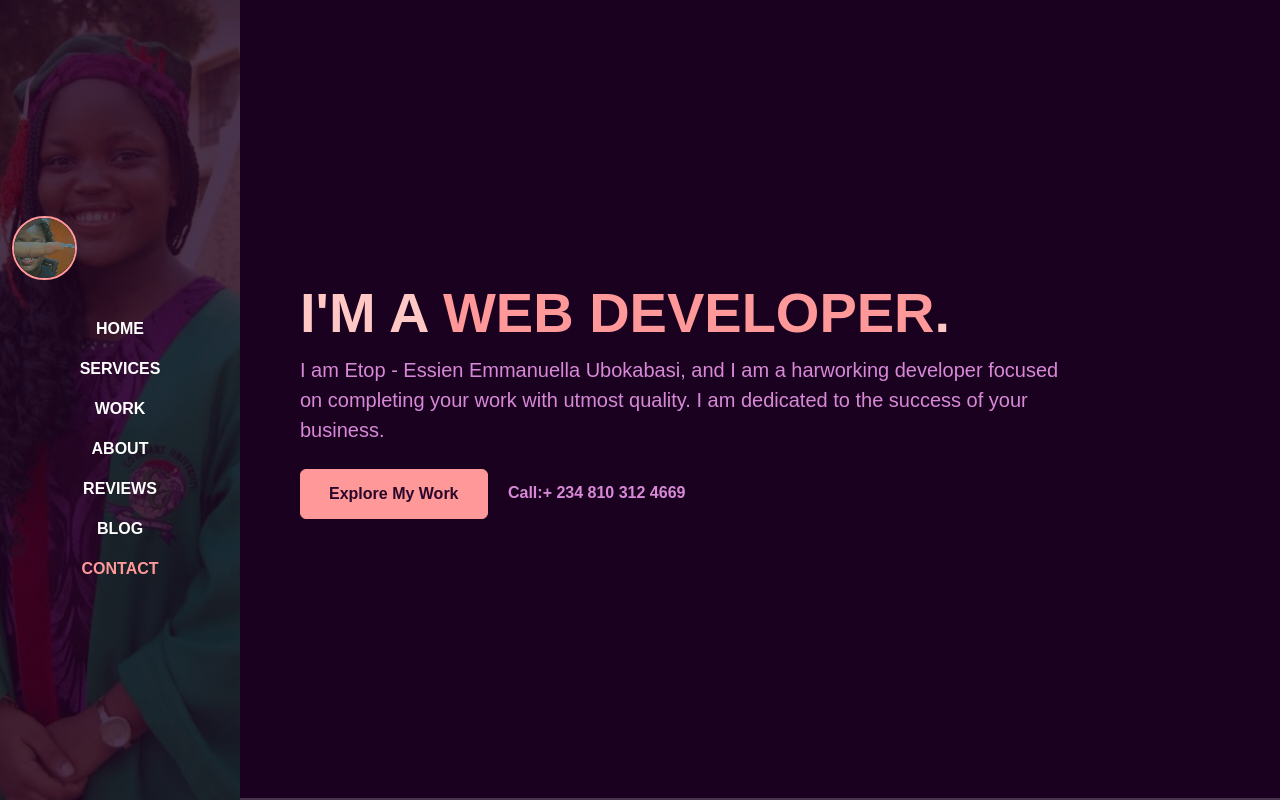
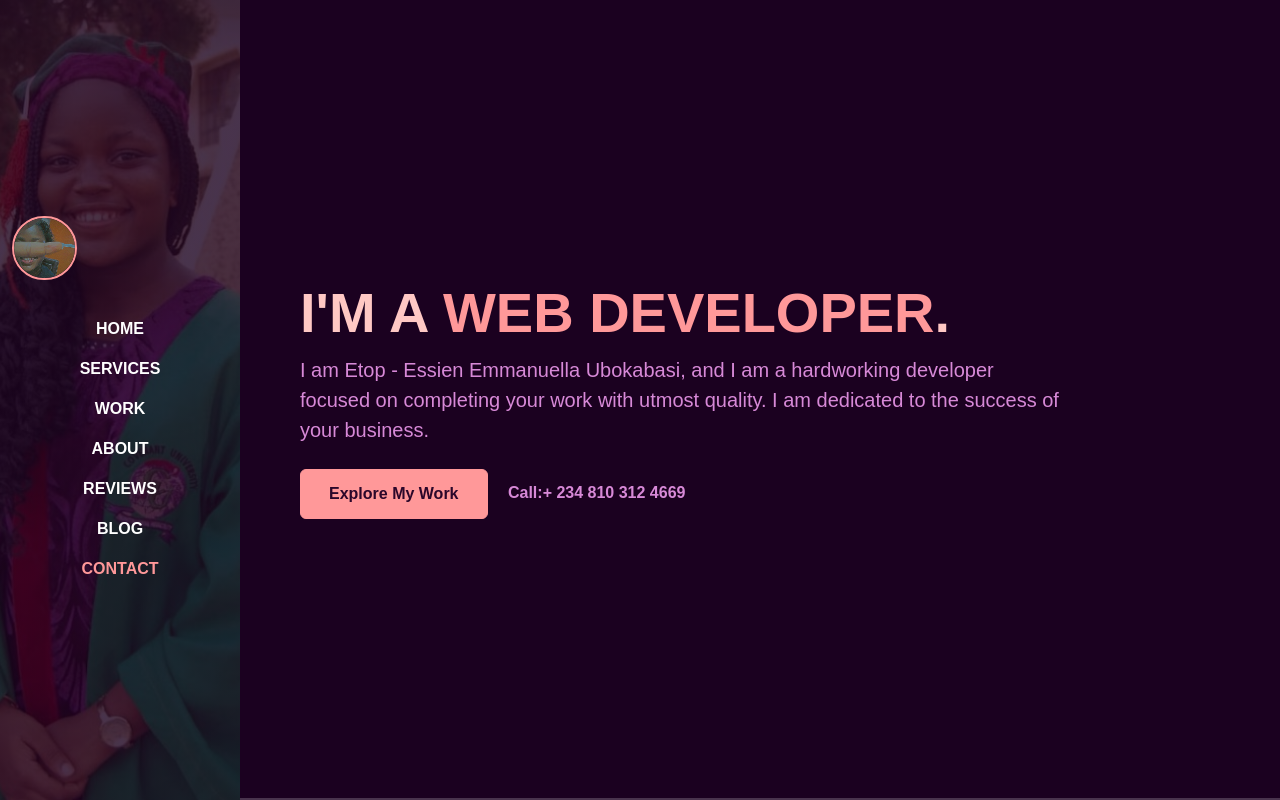
Before and after one commit to ubcodes/Portfolio-1, a plain HTML site: page index.html in a window 1280 px wide. Shown: the top 800 px of the page. Drawn offline with Linux system fonts and the light colour scheme; a web font is replaced by a local one.

Commit message:
fourth change

```diff
--- a/index.html
+++ b/index.html
@@ -83,7 +83,7 @@
                 I'M A <span class="text-brand">WEB DEVELOPER</span>.
               </h1>
               <p class="lead mt-2 mb-4" data-aos="fade-up" data-aos-delay="300">
-                I am Etop - Essien Emmanuella Ubokabasi, and I am a harworking
+                I am Etop - Essien Emmanuella Ubokabasi, and I am a hardworking
                 developer focused on completing your work with utmost quality. I
                 am dedicated to the success of your business.
               </p>
```
